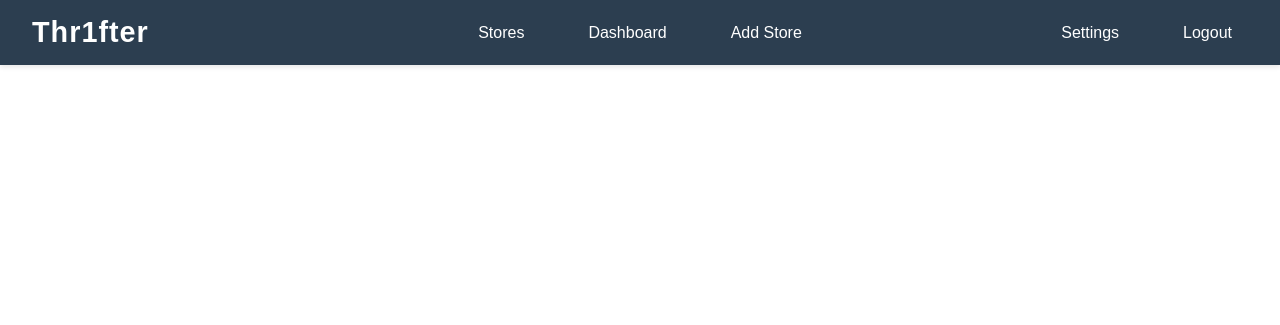
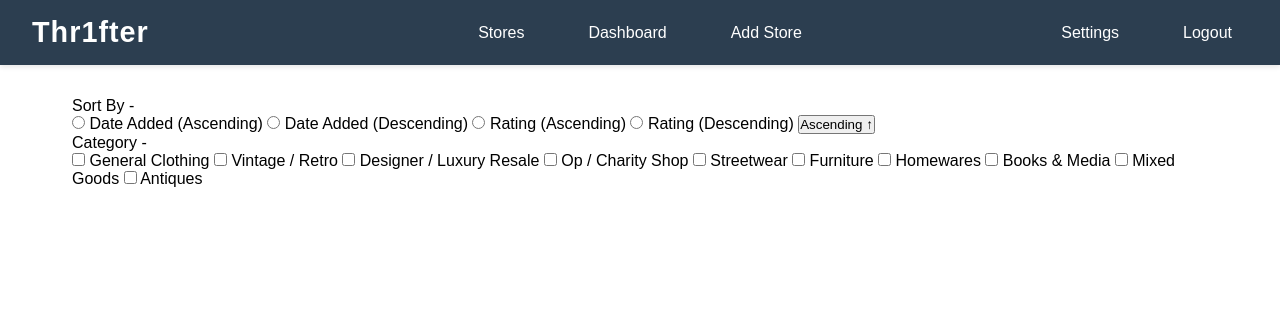
Before and after one commit to ankvev/Thr1fter, a Flask app: page /stores in a window 1280 px wide. Shown: the top 325 px of the page. Run offline with Flask 3, Linux system fonts and the light colour scheme; the visitor is signed in with stand-in values (Sample User, id 1); data that the repository does not hold is empty.

Commit message:
filters added for stores page, database updated for user admin + database added for categories

```diff
--- a/app.py
+++ b/app.py
@@ -62,6 +62,7 @@ def init_db():
     cursor.execute('''
         CREATE TABLE IF NOT EXISTS users (
             id INTEGER PRIMARY KEY AUTOINCREMENT,
+            admin BOOL,
             username TEXT UNIQUE NOT NULL,
             password TEXT NOT NULL,
             email TEXT UNIQUE,
@@ -87,6 +88,24 @@ def init_db():
             added_by INTEGER,
             created_at TIMESTAMP DEFAULT CURRENT_TIMESTAMP,
             FOREIGN KEY (added_by) REFERENCES users(id)
+        )
+    ''')
+
+    # Store categories
+    cursor.execute('''
+        CREATE TABLE IF NOT EXISTS categories (
+            store_id INTEGER NOT NULL,
+            general_clothing BOOL,
+            vintage_retro BOOL,
+            designer_luxury_resale BOOL,
+            op_charity_shop BOOL,
+            streetwear BOOL,
+            furniture BOOL,
+            homewares BOOL,
+            books_media BOOL,
+            mixed_goods BOOL,
+            antiques BOOL,
+            FOREIGN KEY (store_id) REFERENCES thrift_stores(id)
         )
     ''')
 
--- /dev/null
+++ b/static/stores.js
@@ -0,0 +1,54 @@
+let sortOrder = 'asc';
+
+function toggleSection(header) {
+    const body = header.nextElementSibling;
+    const icon = header.querySelector('.toggle-icon');
+
+    body.classList.toggle('collapsed');
+    icon.textContent = body.classList.contains('collapsed') ? '+' : '−';
+}
+
+function toggleOrder() {
+    sortOrder = sortOrder === 'asc' ? 'desc' : 'asc';
+    document.getElementById('order-toggle').textContent =
+        sortOrder === 'asc' ? 'Ascending ↑' : 'Descending ↓';
+    applyFilters();
+}
+
+function applyFilters() {
+    const sortEl = document.querySelector('input[name="sort"]:checked');
+    const sort = sortEl ? sortEl.value : 'name';
+    const cats = [...document.querySelectorAll('input[name="category"]:checked')]
+                   .map(i => i.value);
+
+    let results = allStores.filter(store => {
+        if (cats.length && !cats.some(c => store.categories.includes(c))) return false;
+        return true;
+    });
+
+    results.sort((a, b) => {
+        const dir = sortOrder === 'asc' ? 1 : -1;
+        if (sort === 'name')       return dir * a.name.localeCompare(b.name);
+        if (sort === 'date')       return dir * (new Date(a.created_at) - new Date(b.created_at));
+        if (sort === 'rating')     return dir * (a.rating - b.rating);
+        return 0;
+    });
+
+    renderStores(results);
+}
+
+function renderStores(stores) {
+    const grid = document.getElementById('store-grid');
+    if (!stores.length) {
+        grid.innerHTML = '<p>No stores match your filters.</p>';
+        return;
+    }
+    grid.innerHTML = stores.map(store => `
+        <div class="store-card">
+            <h3>${store.name}</h3>
+            <p>${store.city}</p>
+            <p>${store.address}</p>
+            <p>${store.categories.join(', ')}</p>
+        </div>
+    `).join('');
+}
--- a/static/style.css
+++ b/static/style.css
@@ -313,3 +313,8 @@ header {
         height: 300px !important;
     }
 }
+
+.section-body { max-height: 500px; transition: max-height 0.3s; }
+.section-body.collapsed { max-height: 0; overflow: hidden; }
+.chevron { transition: transform 0.25s; }
+.chevron.rotated { transform: rotate(180deg); }
--- a/templates/settings.html
+++ b/templates/settings.html
@@ -3,7 +3,7 @@
 
 <h1>Settings</h1>
     <p>Colourblind mode:</p>
-    <p>Enable location tracking:</p>
+    <p>Enable location tracking (if disabled default location will be sydney city):</p>
     <p>Edit Account Details:</p>
     <p>Delete Account:</p>
 
--- a/templates/stores.html
+++ b/templates/stores.html
@@ -1,6 +1,92 @@
 {% extends "layout.html" %}
 {% block body %}
 
+<div class="filter-section">
+    <div class="section-header" onclick="toggleSection(this)">
+        Sort By <span class="toggle-icon">-</span>
+    </div>
+    <div class="section-body">
+        <label>
+            <input type="radio" name="sort" value="date_asc" onchange="applyFilters()">
+            Date Added (Ascending)
+        </label>
+        <label>
+            <input type="radio" name="sort" value="date_desc" onchange="applyFilters()">
+            Date Added (Descending)
+        </label>
+        <label>
+            <input type="radio" name="sort" value="rating_asc" onchange="applyFilters()">
+            Rating (Ascending)
+        </label>
+        <label>
+            <input type="radio" name="sort" value="rating_desc" onchange="applyFilters()">
+            Rating (Descending)
+        </label>
 
+        <button type="button" id="order-toggle" onclick="toggleOrder()">
+            Ascending ↑
+        </button>
+
+    </div>
+</div>
+
+<div class="filter-section">
+    <div class="section-header" onclick="toggleSection(this)">
+        Category <span class="toggle-icon">-</span>
+    </div>
+    <div class="section-body">
+        <label>
+            <input type="checkbox" name="category" value="general_clothing" onchange="applyFilters()">
+            General Clothing
+        </label>
+
+        <label>
+            <input type="checkbox" name="category" value="vintage_retro" onchange="applyFilters()">
+            Vintage / Retro
+        </label>
+
+        <label>
+            <input type="checkbox" name="category" value="designer_luxury_resale" onchange="applyFilters()">
+            Designer / Luxury Resale
+        </label>
+
+        <label>
+            <input type="checkbox" name="category" value="op_charity_shop" onchange="applyFilters()">
+            Op / Charity Shop
+        </label>
+
+        <label>
+            <input type="checkbox" name="category" value="streetwear" onchange="applyFilters()">
+            Streetwear
+        </label>
+
+        <label>
+            <input type="checkbox" name="category" value="furniture" onchange="applyFilters()">
+            Furniture
+        </label>
+
+        <label>
+            <input type="checkbox" name="category" value="homewares" onchange="applyFilters()">
+            Homewares
+        </label>
+
+        <label>
+            <input type="checkbox" name="category" value="books_media" onchange="applyFilters()">
+            Books & Media
+        </label>
+
+        <label>
+            <input type="checkbox" name="category" value="mixed_goods" onchange="applyFilters()">
+            Mixed Goods
+        </label>
+
+        <label>
+            <input type="checkbox" name="category" value="antiques" onchange="applyFilters()">
+            Antiques
+        </label>
+    </div>
+</div>
+
+<script src="{{ url_for('static', filename='stores.js') }}"></script>
 
 {% endblock %}
```
Also changed, not shown: templates/admin.html (added).
